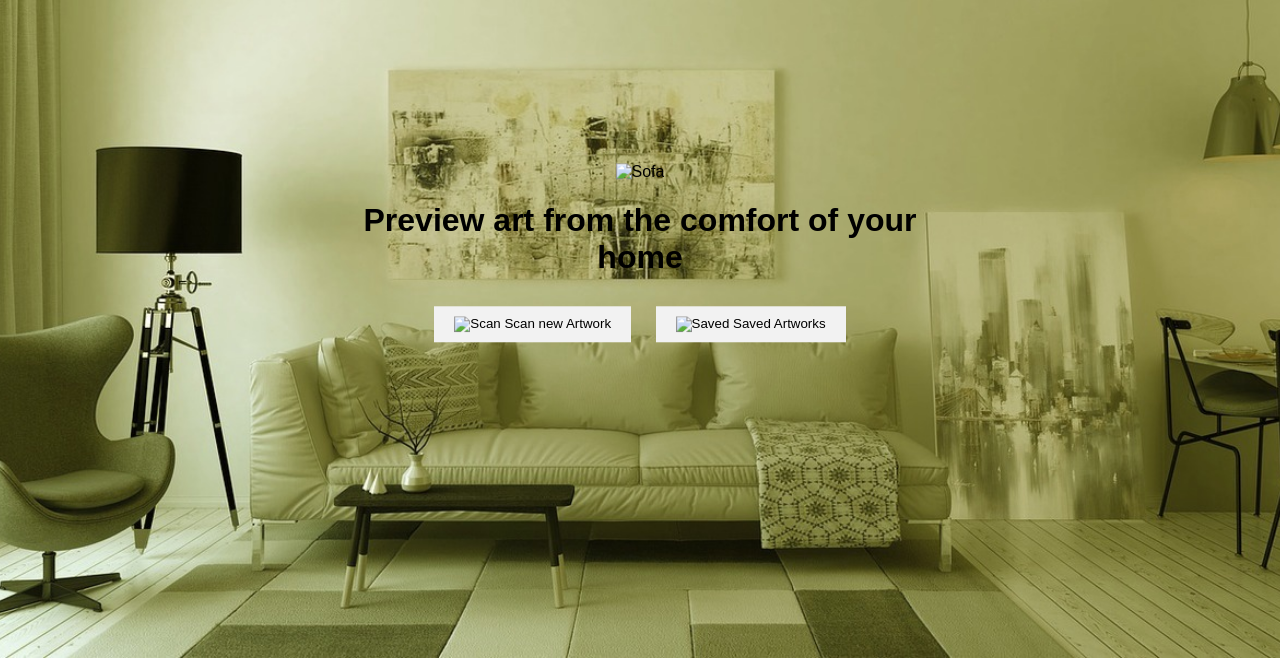
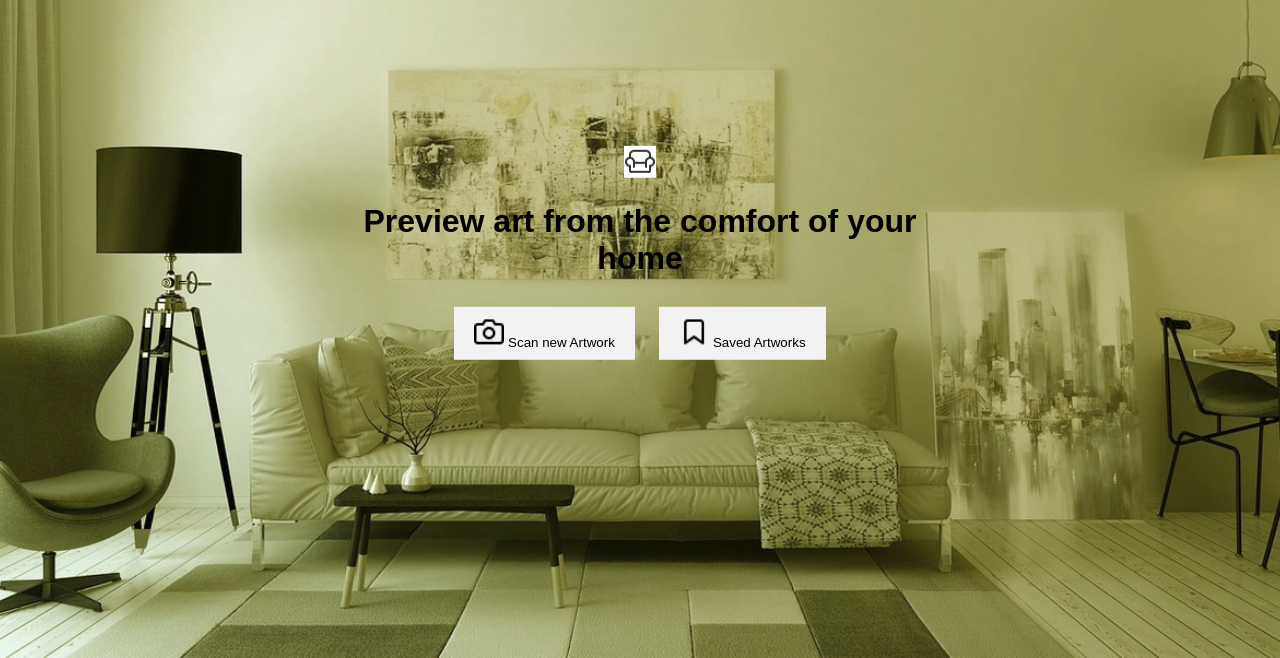
Before and after one commit to TeoField-Marsham/HCI_Assignment_4, a plain HTML site: page home.html in a window 1280 px wide. Shown: the part 142-800 px from the top of the page. Drawn offline with Linux system fonts and the light colour scheme.

Commit message:
more images and icons

```diff
--- a/home.html
+++ b/home.html
@@ -55,20 +55,20 @@
 
 <div class="bg-image">
   <div class="navbar">
-    <img src="images/logo1.png" alt="Camera">
+    <img src="images/logo1.png" alt="logo">
     <div>My Account</div>
   </div>
 
   <div class="content">
-    <img src="placeholder-sofa-icon.png" alt="Sofa">
+    <img src="images/sofa.jpg" alt="Sofa">
     <h1>Preview art from the comfort of your home</h1>
     <div class="button-group">
       <button class="button">
-        <img src="placeholder-scan-icon.png" alt="Scan">
+        <img src="images/camera.png" alt="Scan">
         Scan new Artwork
       </button>
       <button class="button">
-        <img src="placeholder-saved-icon.png" alt="Saved">
+        <img src="images/bookmark.png" alt="Saved">
         Saved Artworks
       </button>
     </div>
```
Also changed, not shown: images/bookmark.png (added), images/camera.png (added), images/sofa.jpg (added), images/user.png (added).
